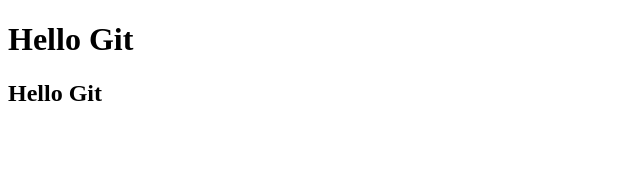
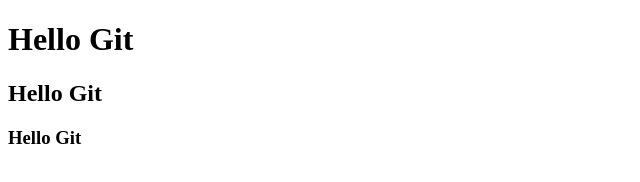
Before and after one commit to op111111OP/git-cuors, a plain HTML site: page index.html in a window 1280 px wide. Shown: the whole page, without its empty margins (0-640 px from the left). Drawn offline with Linux system fonts and the light colour scheme.

Commit message:
Add commi t

```diff
--- a/index.html
+++ b/index.html
@@ -9,5 +9,6 @@
 <body>
     <h1>Hello Git</h1>
     <h2>Hello Git</h2>
+    <h3>Hello Git</h3>
 </body>
 </html>
```
